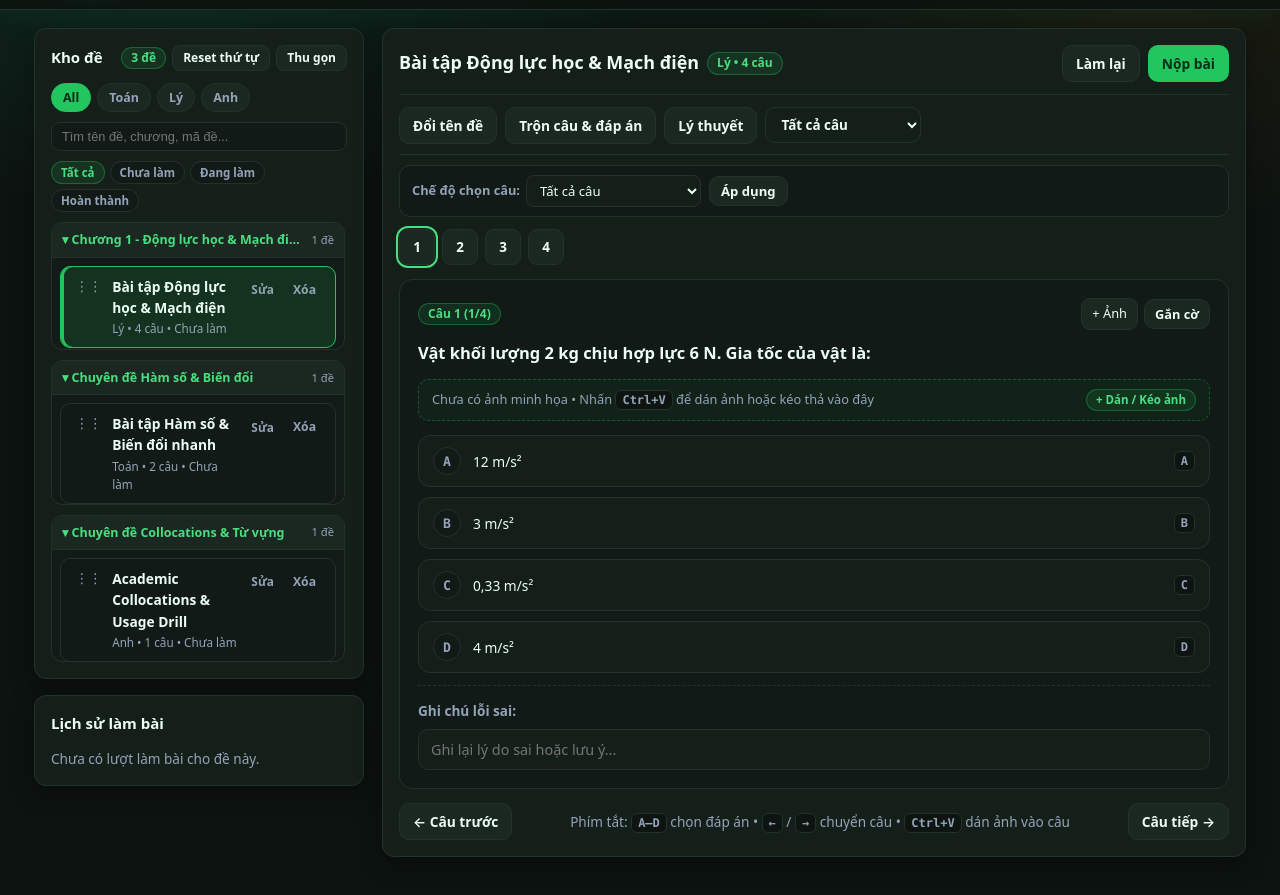
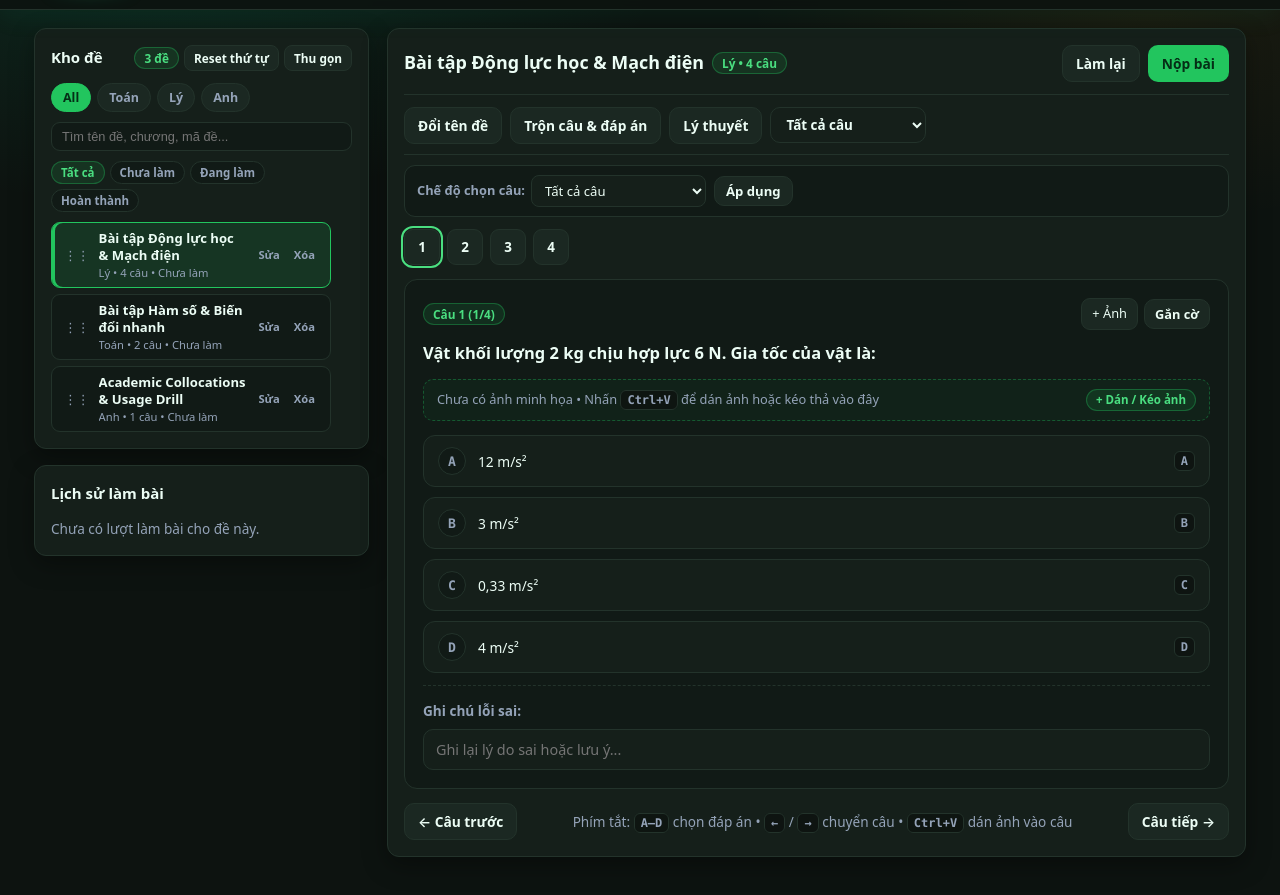
Before and after one commit to bahytran711-a11y/exam-hub, a plain HTML site: page index.html in a window 1280 px wide. Shown: the part 53-948 px from the top of the page. Drawn offline with Linux system fonts and the light colour scheme.

Commit message:
Update index.html

```diff
--- a/index.html
+++ b/index.html
@@ -31,18 +31,37 @@
     }
 
     ::-webkit-scrollbar {
-      width: 7px;
-      height: 7px;
+      width: 8px;
+      height: 8px;
     }
     ::-webkit-scrollbar-track {
       background: #0D1310;
     }
     ::-webkit-scrollbar-thumb {
-      background: #23332B;
+      background: #2b4137;
       border-radius: 999px;
+      border: 1px solid rgba(74, 222, 128, 0.14);
     }
     ::-webkit-scrollbar-thumb:hover {
-      background: #2f463b;
+      background: #3a594b;
+    }
+
+    /* Thanh trượt dọc nổi bật cho danh sách đề dạng phẳng */
+    .exam-list::-webkit-scrollbar {
+      width: 9px;
+    }
+    .exam-list::-webkit-scrollbar-track {
+      background: rgba(13, 19, 16, 0.9);
+      border-radius: 999px;
+      border: 1px solid rgba(35, 51, 43, 0.9);
+    }
+    .exam-list::-webkit-scrollbar-thumb {
+      background: linear-gradient(180deg, rgba(74, 222, 128, 0.58), rgba(34, 197, 94, 0.4));
+      border-radius: 999px;
+      border: 2px solid rgba(13, 19, 16, 0.9);
+    }
+    .exam-list::-webkit-scrollbar-thumb:hover {
+      background: linear-gradient(180deg, rgba(74, 222, 128, 0.8), rgba(34, 197, 94, 0.58));
     }
 
     .top-progress-track {
@@ -245,7 +264,7 @@
       margin: 18px auto;
       padding: 0 14px 48px;
       display: grid;
-      grid-template-columns: 330px 1fr;
+      grid-template-columns: 335px 1fr;
       gap: 18px;
       align-items: start;
     }
@@ -290,7 +309,7 @@
       display: flex;
       align-items: center;
       justify-content: space-between;
-      gap: 10px;
+      gap: 8px;
       flex-wrap: nowrap;
     }
 
@@ -302,15 +321,15 @@
     .card-title-actions {
       display: inline-flex;
       align-items: center;
-      gap: 6px;
+      gap: 5px;
       flex-shrink: 0;
     }
 
     .card-header-btn {
       white-space: nowrap;
       flex-shrink: 0;
-      padding: 5px 10px;
-      font-size: 0.75rem;
+      padding: 5px 9px;
+      font-size: 0.74rem;
       line-height: 1.2;
       border-radius: 8px;
     }
@@ -334,7 +353,7 @@
       display: inline-block;
       padding: 3px 9px;
       border-radius: 999px;
-      font-size: 0.75rem;
+      font-size: 0.74rem;
       font-weight: 650;
       line-height: 1.2;
       white-space: nowrap;
@@ -423,66 +442,28 @@
       border-color: var(--green);
     }
 
-    .chapter-groups {
-      display: flex;
-      flex-direction: column;
-      gap: 10px;
-      max-height: 440px;
-      overflow-y: auto;
-      padding-right: 2px;
-    }
-
-    .chapter-group {
-      border: 1px solid var(--border);
-      border-radius: 11px;
-      background: rgba(17, 26, 22, 0.65);
-      overflow: hidden;
-    }
-
-    .chapter-header {
-      display: flex;
-      align-items: center;
-      justify-content: space-between;
-      gap: 8px;
-      padding: 7px 10px;
-      background: var(--card-bg-2);
-      border-bottom: 1px solid var(--border);
-      cursor: pointer;
-      user-select: none;
-    }
-
-    .chapter-header-title {
-      font-size: 0.78rem;
-      font-weight: 700;
-      color: var(--green-bright);
-      min-width: 0;
-      overflow: hidden;
-      text-overflow: ellipsis;
-      white-space: nowrap;
-    }
-
-    .chapter-header-meta {
-      font-size: 0.7rem;
-      color: var(--muted);
-      flex-shrink: 0;
-    }
-
+    /* Danh sách đề dạng phẳng có thanh cuộn dọc rõ ràng */
     .exam-list {
       display: flex;
       flex-direction: column;
       gap: 6px;
-      padding: 8px;
-      min-height: 36px;
+      max-height: 315px;
+      overflow-y: scroll;
+      overflow-x: hidden;
+      scrollbar-gutter: stable;
+      scrollbar-width: auto;
+      scrollbar-color: rgba(74, 222, 128, 0.58) rgba(13, 19, 16, 0.92);
+      padding-right: 6px;
     }
 
     .exam-item {
       border: 1px solid var(--border);
       background: var(--bg-elevated);
-      border-radius: 10px;
-      padding: 9px 10px;
+      border-radius: 9px;
+      padding: 7px 9px;
       cursor: pointer;
       display: flex;
-      align-items: flex-start;
+      align-items: center;
       justify-content: space-between;
       gap: 6px;
       transition: border-color 0.14s ease, background-color 0.14s ease, opacity 0.14s ease;
@@ -513,10 +494,10 @@
 
     .drag-handle {
       color: var(--muted);
-      font-size: 0.85rem;
+      font-size: 0.8rem;
       line-height: 1;
-      padding: 3px 4px;
-      border-radius: 6px;
+      padding: 2px 3px;
+      border-radius: 5px;
       cursor: grab;
       user-select: none;
       touch-action: none;
@@ -538,15 +519,54 @@
     }
 
     .exam-item-title {
-      font-weight: 700;
-      font-size: 0.86rem;
+      font-weight: 650;
+      font-size: 0.82rem;
+      line-height: 1.3;
       color: var(--ink);
+      display: -webkit-box;
+      -webkit-line-clamp: 2;
+      -webkit-box-orient: vertical;
+      overflow: hidden;
     }
 
     .exam-item-meta {
-      font-size: 0.73rem;
+      font-size: 0.7rem;
+      line-height: 1.25;
       color: var(--muted);
       margin-top: 2px;
+      white-space: nowrap;
+      overflow: hidden;
+      text-overflow: ellipsis;
+    }
+
+    .exam-item-actions {
+      display: flex;
+      align-items: center;
+      gap: 2px;
+      flex-shrink: 0;
+    }
+
+    .icon-ghost {
+      background: transparent;
+      color: var(--muted);
+      border-color: transparent;
+      padding: 3px 5px;
+      font-size: 0.7rem;
+      line-height: 1.1;
+      border-radius: 6px;
+    }
+
+    .icon-ghost:hover {
+      background: var(--green-dim);
+      color: var(--green-bright);
+      border-color: var(--green-border);
+    }
+
+    .exam-item .danger-ghost {
+      padding: 3px 5px;
+      font-size: 0.7rem;
+      line-height: 1.1;
+      border-radius: 6px;
     }
 
     .toolbar {
@@ -1069,28 +1089,6 @@
     }
     sup { top: -0.45em; }
     sub { bottom: -0.22em; }
-
-    .exam-item-actions {
-      display: flex;
-      align-items: center;
-      gap: 3px;
-      flex-shrink: 0;
-    }
-
-    .icon-ghost {
-      background: transparent;
-      color: var(--muted);
-      border-color: transparent;
-      padding: 4px 6px;
-      font-size: 0.74rem;
-      border-radius: 7px;
-    }
-
-    .icon-ghost:hover {
-      background: var(--green-dim);
-      color: var(--green-bright);
-      border-color: var(--green-border);
-    }
 
     .practice-bar {
       display: flex;
@@ -1322,10 +1320,10 @@
           </div>
         </div>
         <div id="examCardBody">
-          <!-- Level 1: Subject Tabs -->
+          <!-- Tab môn học -->
           <div class="subject-tabs" id="subjectTabs"></div>
 
-          <!-- Search Input -->
+          <!-- Ô tìm kiếm đề -->
           <div class="search-sort-row">
             <input
               type="search"
@@ -1335,7 +1333,7 @@
             />
           </div>
 
-          <!-- Status Filter Pills -->
+          <!-- Các nút lọc trạng thái -->
           <div class="status-filter-row" id="statusFilterRow" role="group" aria-label="Lọc theo trạng thái làm bài">
             <button type="button" class="status-pill active" data-status-filter="all">Tất cả</button>
             <button type="button" class="status-pill" data-status-filter="not_started">Chưa làm</button>
@@ -1343,8 +1341,8 @@
             <button type="button" class="status-pill" data-status-filter="completed">Hoàn thành</button>
           </div>
 
-          <!-- Level 2 & 3: Chapter Groups & Draggable Exam List -->
-          <div class="chapter-groups" id="chapterGroupsContainer"></div>
+          <!-- Danh sách đề dạng phẳng có thanh cuộn dọc và kéo thả -->
+          <div class="exam-list" id="examList"></div>
         </div>
       </div>
 
@@ -1672,7 +1670,7 @@
     function saveJson(key, val) {
       try {
         localStorage.setItem(key, JSON.stringify(val));
-      } catch (err) {
+      } catch {
         if (key === KEYS.EXAMS) {
           showToast("Lưu ý: Dung lượng ảnh lớn, đã ưu tiên lưu vào kho IndexedDB & Gist!");
         }
@@ -1721,7 +1719,7 @@
 
     function openVaultDb() {
       return new Promise((resolve, reject) => {
-        if (!window.indexedDB) return reject(new Error("No IDB"));
+        if (!window.indexedDB) return reject(new Error("Trình duyệt không hỗ trợ IndexedDB."));
         const req = indexedDB.open(IDB_NAME, 1);
         req.onupgradeneeded = () => {
           const db = req.result;
@@ -1793,7 +1791,7 @@
           const img = new Image();
           img.onerror = () => reject(new Error("File ảnh không hợp lệ."));
           img.onload = () => {
-            let { width, height } = img;
+            const { width, height } = img;
             const ratio = Math.min(1, maxWidth / width, maxHeight / height);
             const targetW = Math.round(width * ratio);
             const targetH = Math.round(height * ratio);
@@ -1826,9 +1824,6 @@
       lb.classList.add("open");
     }
 
-    /**
-     * Infer or normalize chapter label so exams group cleanly into Môn học -> Chương / Chủ đề.
-     */
     function inferChapter(raw) {
       if (raw && typeof raw.chapter === "string" && raw.chapter.trim()) {
         return raw.chapter.trim();
@@ -1860,9 +1855,8 @@
       activeExamId: loadJson(KEYS.ACTIVE_ID, null),
       updatedAt: loadJson(KEYS.UPDATED_AT, new Date().toISOString()),
       selectedSubject: "All",
-      statusFilter: "all", // 'all' | 'not_started' | 'in_progress' | 'completed'
+      statusFilter: "all",
       searchQuery: "",
-      collapsedChapters: {},
       dragExamId: null,
       sidebarHiddenOnMobile: false,
       examCardCollapsed: false,
@@ -2295,7 +2289,7 @@
         const str = sol.answer;
         for (const k of keys) {
           if (out[k]) continue;
-          const re = new RegExp(`(?:^|[^a-zA-Z0-9])` + k + `[\)\.:\s-]+(đúng|dung|sai|đ|s|true|false)`, "i");
+          const re = new RegExp(`(?:^|[^a-zA-Z0-9])` + k + `[\\)\\.:\\s-]+(đúng|dung|sai|đ|s|true|false)`, "i");
           const m = str.match(re);
           if (m) {
             const norm = normalizeTfChoice(m[1]);
@@ -2495,11 +2489,6 @@
       if (fromIdx < 0 || toIdx < 0) return;
 
       const [moved] = state.exams.splice(fromIdx, 1);
-      const targetExam = state.exams.find(e => e.id === targetId);
-      if (targetExam && inferChapter(targetExam) !== inferChapter(moved)) {
-        moved.chapter = inferChapter(targetExam);
-      }
-
       let nextIdx = state.exams.findIndex(e => e.id === targetId);
       if (nextIdx < 0) nextIdx = state.exams.length;
       if (insertAfter) nextIdx += 1;
@@ -2512,46 +2501,17 @@
     }
 
     function renderExamList() {
-      const groupsEl = document.getElementById("chapterGroupsContainer");
+      const listEl = document.getElementById("examList");
       const filtered = getFilteredExams();
       document.getElementById("examCountBadge").textContent = `${filtered.length} đề`;
-      groupsEl.innerHTML = "";
+      listEl.innerHTML = "";
 
       if (!filtered.length) {
-        groupsEl.innerHTML = `<div class="muted">Không tìm thấy đề phù hợp bộ lọc.</div>`;
+        listEl.innerHTML = `<div class="muted">Không tìm thấy đề phù hợp bộ lọc.</div>`;
         return;
       }
 
-      // Group filtered exams by chapter while preserving order in state.exams
-      const chapterMap = new Map();
       filtered.forEach(ex => {
-        const chap = inferChapter(ex);
-        if (!chapterMap.has(chap)) chapterMap.set(chap, []);
-        chapterMap.get(chap).push(ex);
-      });
-
-      chapterMap.forEach((examsInChapter, chapterName) => {
-        const isCollapsed = !!state.collapsedChapters[chapterName];
-        const groupBox = document.createElement("div");
-        groupBox.className = "chapter-group";
-
-        const header = document.createElement("div");
-        header.className = "chapter-header";
-        header.innerHTML = `
-          <span class="chapter-header-title" title="${escapeAttr(chapterName)}">${isCollapsed ? "▸" : "▾"} ${escapeHtml(chapterName)}</span>
-          <span class="chapter-header-meta">${examsInChapter.length} đề</span>
-        `;
-        header.onclick = () => {
-          state.collapsedChapters[chapterName] = !state.collapsedChapters[chapterName];
-          renderExamList();
-        };
-        groupBox.appendChild(header);
-
-        const listEl = document.createElement("div");
-        listEl.className = "exam-list";
-        if (isCollapsed) listEl.style.display = "none";
-
-        examsInChapter.forEach(ex => {
         const atts = state.history[ex.id] || [];
         const status = getExamProgressStatus(ex.id);
         const statusLabel = status === "completed"
@@ -2563,6 +2523,7 @@
           return sum + cnt + (q.svg ? 1 : 0);
         }, 0);
         const imgTag = imgCount > 0 ? ` • ${imgCount} hình` : "";
+        const subjLabel = state.selectedSubject === "All" ? `${escapeHtml(normalizeSubject(ex.subject))} • ` : "";
 
         const div = document.createElement("div");
         div.className = "exam-item" + (ex.id === state.activeExamId ? " selected" : "");
@@ -2570,8 +2531,8 @@
         div.innerHTML = `
           <span class="drag-handle" title="Kéo thả để sắp xếp lại đề" aria-label="Kéo thả đề">⋮⋮</span>
           <div class="exam-item-main">
-              <div class="exam-item-title">${escapeHtml(ex.title)}</div>
-              <div class="exam-item-meta">${escapeHtml(normalizeSubject(ex.subject))} • ${ex.bai_tap.length} câu${imgTag} • ${statusLabel}</div>
+            <div class="exam-item-title" title="${escapeAttr(ex.title)}">${escapeHtml(ex.title)}</div>
+            <div class="exam-item-meta">${subjLabel}${ex.bai_tap.length} câu${imgTag} • ${statusLabel}</div>
           </div>
           <div class="exam-item-actions">
             <button type="button" class="icon-ghost btn-rename-item" title="Đổi tên đề">Sửa</button>
@@ -2636,10 +2597,6 @@
           deleteExam(ex.id);
         };
         listEl.appendChild(div);
-        });
-
-        groupBox.appendChild(listEl);
-        groupsEl.appendChild(groupBox);
       });
     }
 
```
Lines whose indentation alone changed are shown as unchanged.
